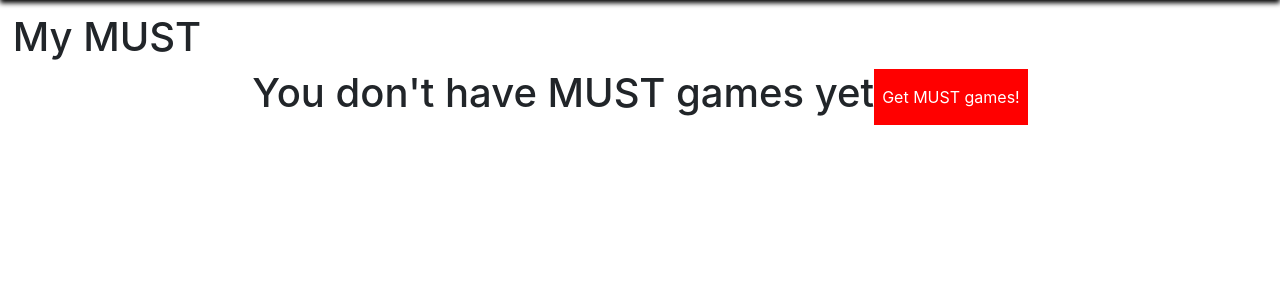
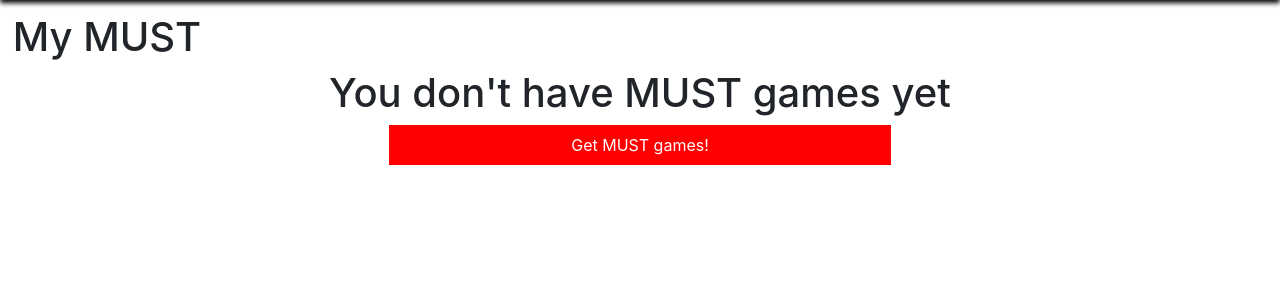
Before and after one commit to O1Dii/games-catalog, a Django app: page /must/1 in a window 1280 px wide. Shown: the part 66-366 px from the top of the page. Run offline with Django 3.2, Linux system fonts and the light colour scheme; the visitor is signed in with stand-in values (Sample User, id 1); data that the repository does not hold is empty; some libraries are stand-ins or nearby versions.

Commit message:
added separate view for add/remove must, soft delete working

```diff
--- a/main_app/models.py
+++ b/main_app/models.py
@@ -51,6 +51,7 @@ class UserModel(PermissionsMixin, AbstractBaseUser):
 class MustModel(models.Model):
     game_id = models.IntegerField()
     user = models.ForeignKey(UserModel, on_delete=models.CASCADE)
+    active = models.BooleanField(default=True)
 
     def __str__(self):
         return f"{self.user.username} {self.game_id}"
--- a/main_app/templates/game_must_template.html
+++ b/main_app/templates/game_must_template.html
@@ -9,7 +9,7 @@
             <div>
                 {% csrf_token %}
                 <button class="big-red-button must-button" type="button"
-                        onclick="send_ajax_must('/must/{{ game.id }}', {{ game.id }})">UnMUST</button>
+                        onclick="send_ajax_must('/add_remove_must', {{ game.id }}, '');hideDiv(this);">UnMUST</button>
             </div>
         </div>
         <div>
--- a/main_app/templates/game_template.html
+++ b/main_app/templates/game_template.html
@@ -10,7 +10,9 @@
                     <button type="button" class="cover-button">Open</button>
                 </a>
                 {% csrf_token %}
-                <button type="button" class="cover-button" onclick="send_ajax_must('/', {{ game.id }})">MUST</button>
+                <button type="button" class="cover-button" onclick="send_ajax_must('/add_remove_must',{{ game.id }}, true)">
+                    MUST
+                </button>
             </div>
         </div>
     </div>
--- a/main_app/templates/must_page.html
+++ b/main_app/templates/must_page.html
@@ -9,16 +9,18 @@
 {% block body %}
     <div id="main-container">
         <h1>My MUST</h1>
+        {% if games %}
             <div id="games-list-container" class="d-flex flex-wrap justify-content-center">
-            {% if games %}
             {% for game in games %}
                 {% include 'game_must_template.html' %}
             {% endfor %}
+            </div>
         {% else %}
-                <h1>You don't have MUST games yet</h1>
-                <button class="big-red-button">Get MUST games!</button>
+            <div id="games-list-container" class="d-flex flex-column justify-content-center">
+            <h1 class="center-text">You don't have MUST games yet</h1>
+            <a href="{% url 'main_app:main_page' %}" class="center-content"><button class="big-red-button important-button">Get MUST games!</button></a>
+            </div>
         {% endif %}
-        </div>
     </div>
     <div class="row d-flex justify-content-center">
         <div class="row pages-container d-flex flex-wrap justify-content-center">
@@ -73,9 +75,4 @@
             {% endif %}
         </div>
     </div>
-
-    <script src="{% static 'scripts/fittext.js' %}"></script>
-    <script type="text/javascript">
-        fitText(document.getElementsByClassName('game_name'))
-    </script>
 {% endblock %}
--- a/main_app/urls.py
+++ b/main_app/urls.py
@@ -1,7 +1,8 @@
 from django.urls import path, register_converter
 from .views import (MainPageView, DetailPageView,
                     RegisterPageView, LoginPageView, LogoutPageView,
-                    UserPageView, ActivationView, SendEmail, MustPageView)
+                    UserPageView, ActivationView, SendEmail, MustPageView,
+                    AddRemoveMustView)
 from .utils import TokenConverter
 
 app_name = 'main_app'
@@ -17,5 +18,6 @@ urlpatterns = [
     path('user', UserPageView.as_view(), name='user_page'),
     path('activate/<slug:uidb64>/<token:token>', ActivationView.as_view(), name='activate'),
     path('send_email/<int:user_id>', SendEmail.as_view(), name='send_email'),
-    path('must/<int:user_id>', MustPageView.as_view(), name='must_page')
+    path('must/<int:user_id>', MustPageView.as_view(), name='must_page'),
+    path('add_remove_must', AddRemoveMustView.as_view(), name='add_remove_must')
 ]
--- a/main_app/views.py
+++ b/main_app/views.py
@@ -45,12 +45,6 @@ class SendEmail(TemplateView):
 
 class MainPageView(LoginRequiredMixin, TemplateView):
     template_name = 'main_page.html'
-
-    def post(self, request):
-        game_id = int(request.POST.get('game_id', 0))
-        if game_id:
-            MustModel.objects.get_or_create(game_id=game_id, user=request.user)
-        return HttpResponse('')
 
     def get_context_data(self, **kwargs):
         client = IGDB(6)
@@ -155,19 +149,32 @@ class UserPageView(LoginRequiredMixin, TemplateView):
 class MustPageView(LoginRequiredMixin, TemplateView):
     template_name = 'must_page.html'
 
-    def post(self, request, **kwargs):
-        game_id = int(request.POST.get('game_id', 0))
-        if game_id:
-            must = MustModel.objects.get(game_id=game_id, user=request.user)
-            must.delete()
-        return HttpResponse('')
-
     def get_context_data(self, user_id, **kwargs):
         context = super().get_context_data(**kwargs)
-        game_ids = [each.game_id for each in MustModel.objects.filter(user_id=user_id)]
-        client = IGDB(6)
-        games = client.api_get_games_list('1', game_ids, True)
-        for i, each in enumerate(games):
-            games[i]['added'] = MustModel.objects.filter(game_id=each['id']).count()
-        context['games'] = games
+        game_ids = [each.game_id for each in MustModel.objects.filter(user_id=user_id, active=True)]
+        if game_ids:
+            client = IGDB(6)
+            games = client.api_get_games_list('1', game_ids, True)
+            for i, each in enumerate(games):
+                games[i]['added'] = MustModel.objects.filter(game_id=each['id'], active=True).count()
+            context['games'] = games
         return context
+
+
+class AddRemoveMustView(View):
+    def post(self, request):
+        game_id = int(request.POST.get('game_id', 0))
+        add = request.POST.get('add')
+        if game_id:
+            if add:
+                must = MustModel.objects.get_or_create(game_id=game_id, user=request.user)
+                print(must)
+                print(must[0])
+                print(must[0].active)
+                must[0].active = True
+                must[0].save()
+            else:
+                must = MustModel.objects.get(game_id=game_id, user=request.user)
+                must.active = False
+                must.save()
+        return HttpResponse('')
--- a/static/css/library.scss
+++ b/static/css/library.scss
@@ -7,8 +7,17 @@ $black-color: black;
 }
 
 .big-red-button{
-    background-color: $primary-color;
-    color: $secondary-color;
-    border-color: $primary-color;
-    border-style: solid;
+  background-color: $primary-color;
+  color: $secondary-color;
+  border-color: $primary-color;
+  border-style: solid;
 }
+
+.center-text{
+  text-align: center;
+}
+
+.center-content{
+  display: flex;
+  justify-content: center;
+}
--- a/static/css/main_page.css
+++ b/static/css/main_page.css
@@ -6,6 +6,13 @@
   color: white;
   border-color: red;
   border-style: solid; }
+
+.center-text {
+  text-align: center; }
+
+.center-content {
+  display: flex;
+  justify-content: center; }
 
 input {
   width: 100%;
--- a/static/css/main_page.scss
+++ b/static/css/main_page.scss
@@ -180,7 +180,6 @@ section.range-slider input::-moz-range-thumb {
     width: 9px;
 }
 
-
 .main-game-container{
     position: relative;
     height: 30em;
--- a/static/css/must_page.css
+++ b/static/css/must_page.css
@@ -7,6 +7,13 @@
   color: white;
   border-color: red;
   border-style: solid; }
+
+.center-text {
+  text-align: center; }
+
+.center-content {
+  display: flex;
+  justify-content: center; }
 
 .main-game-container {
   height: 30em;
@@ -34,3 +41,13 @@
 
 .lower-inner-container h4 {
   height: 30px; }
+
+.game_name {
+  text-overflow: ellipsis;
+  overflow: hidden;
+  width: 100%; }
+
+.important-button {
+  width: 40%;
+  height: 40px;
+  align-self: center; }
--- a/static/css/must_page.scss
+++ b/static/css/must_page.scss
@@ -28,3 +28,13 @@
 .lower-inner-container h4{
   height: 30px;
 }
+.game_name{
+  text-overflow: ellipsis;
+  overflow: hidden;
+  width: 100%;
+}
+.important-button{
+  width: 40%;
+  height: 40px;
+  align-self: center;
+}
--- a/static/css/styling.css
+++ b/static/css/styling.css
@@ -6,6 +6,13 @@
   color: white;
   border-color: red;
   border-style: solid; }
+
+.center-text {
+  text-align: center; }
+
+.center-content {
+  display: flex;
+  justify-content: center; }
 
 html, body {
   height: 100%; }
--- a/static/scripts/fittext.js
+++ /dev/null
@@ -1,59 +0,0 @@
-(function(){
-
-  var addEvent = function (el, type, fn) {
-    if (el.addEventListener)
-      el.addEventListener(type, fn, false);
-		else
-			el.attachEvent('on'+type, fn);
-  };
-
-  var extend = function(obj,ext){
-    for(var key in ext)
-      if(ext.hasOwnProperty(key))
-        obj[key] = ext[key];
-    return obj;
-  };
-
-  window.fitText = function (el, kompressor, options) {
-
-    var settings = extend({
-      'minFontSize' : -1/0,
-      'maxFontSize' : 1/0
-    },options);
-
-    var fit = function (el) {
-      var compressor = kompressor || 1;
-
-      var resizer = function () {
-        // el.style.fontSize = (
-        //     Math.pow((1 / el.innerHTML.length) * 20000,0.4)
-        // ) + 'px';
-          el.style.fontSize = (1 / Math.log(Math.max(Math.min(el.clientWidth / (compressor*10),
-              parseFloat(settings.maxFontSize)),
-              parseFloat(settings.minFontSize))) * 50) + 'px';
-        //   console.log(el.parentNode.parentNode.offsetWidth, el.parentNode.offsetHeight);
-        //   if(el.parentNode.parentNode.offsetHeight < el.parentNode.offsetHeight){
-        //       el.style.fontSize = el.style.fontSize / 2;
-        //   }
-      };
-
-      // Call once to set.
-      resizer();
-
-      // Bind events
-      // If you have any js library which support Events, replace this part
-      // and remove addEvent function (or use original jQuery version)
-      addEvent(window, 'resize', resizer);
-      addEvent(window, 'orientationchange', resizer);
-    };
-
-    if (el.length)
-      for(var i=0; i<el.length; i++)
-        fit(el[i]);
-    else
-      fit(el);
-
-    // return set of elements
-    return el;
-  };
-})();
--- a/static/scripts/must_page.js
+++ b/static/scripts/must_page.js
@@ -1,10 +1,11 @@
-function send_ajax_must(url, val){
+function send_ajax_must(url, val, add){
     console.log(val);
     $.ajax({
         type: 'POST',
         url:url,
         data:{
             game_id:val,
+            add:add,
             csrfmiddlewaretoken:$('input[name=csrfmiddlewaretoken]').val()
         },
         success:function(){
@@ -12,3 +13,8 @@ function send_ajax_must(url, val){
         }
     });
 }
+
+function hideDiv(self) {
+    console.log(self);
+    self.parentNode.parentNode.parentNode.parentNode.style.display = "none";
+}
```
Also changed, not shown: static/css/detail_page.css (+7 -0 lines), static/css/library.css (+7 -0 lines), static/css/register_page.css (+7 -0 lines), static/css/send_email.css (+7 -0 lines), static/css/user_page.css (+7 -0 lines), main_app/migrations/0002_mustmodel_active.py (added). Lines whose indentation alone changed are shown as unchanged.
